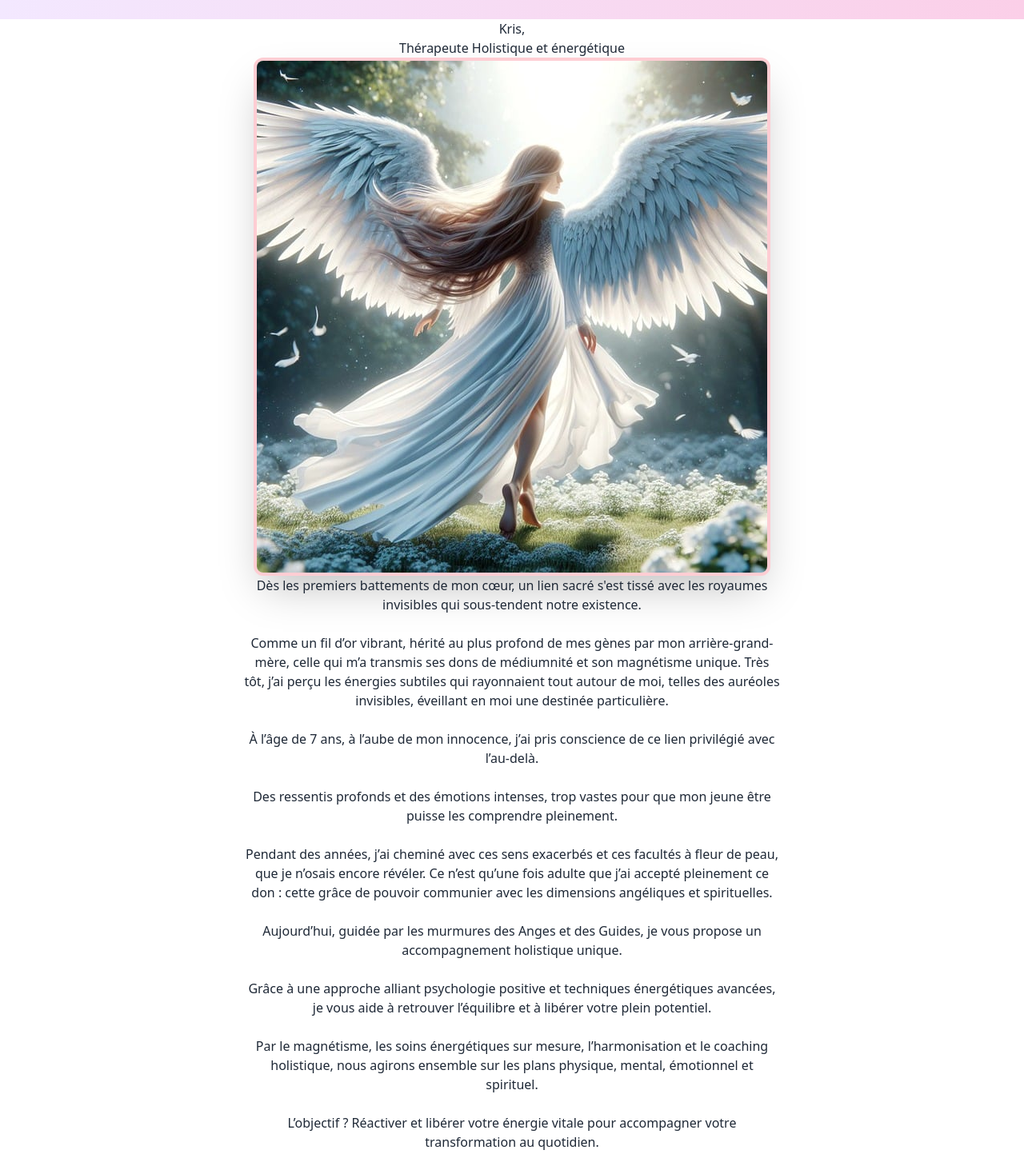
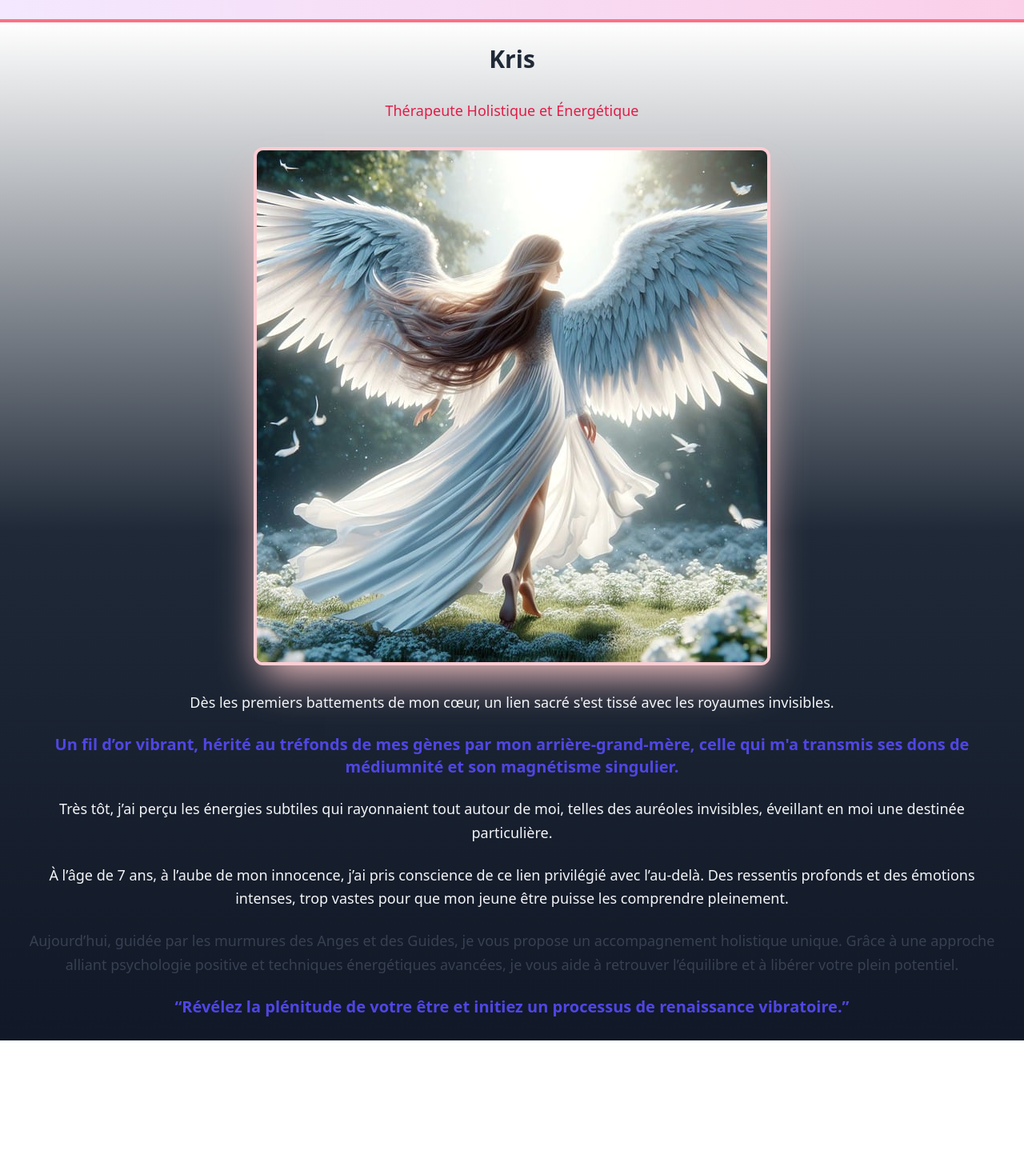
Before and after one commit to flowxt/Kris-React-newProject, a React (Vite) app: page / in a window 1280 px wide. Shown: the part 840-2308 px from the top of the page at 80% size. After the commit the page ends 2141 px from the top, so only its background shows below. Built offline with nearby package versions, Linux system fonts and the light colour scheme.

Commit message:
paragraphe ok

```diff
--- a/src/components/Presentation.jsx
+++ b/src/components/Presentation.jsx
@@ -1,32 +1,85 @@
-import React from 'react';
-import imageKris from '../images/car3.jpg';
+import React, { useEffect, useRef } from "react";
+import { gsap } from "gsap";
+import { ScrollTrigger } from "gsap/ScrollTrigger";
+import imageKris from "../images/car3.jpg";
+
+gsap.registerPlugin(ScrollTrigger);
 
 const Presentation = () => {
-    return (
-        <div className='flex flex-col items-center justify-center'>
-            <h2>Kris,</h2>
-                <p>Thérapeute Holistique et énergétique</p>
-<img src={imageKris} alt="Kris" className='border-4 border-rose-200 bg-white rounded-xl shadow-2xl' />
-<p className='text-center max-w-2xl'>Dès les premiers battements de mon cœur, un lien sacré s'est tissé avec les royaumes invisibles qui sous-tendent notre existence.<br /><br />
+  const containerRef = useRef(null);
 
-Comme un fil d’or vibrant, hérité au plus profond de mes gènes par mon arrière-grand-mère, celle qui m’a transmis ses dons de médiumnité et son magnétisme unique. Très tôt, j’ai perçu les énergies subtiles qui rayonnaient tout autour de moi, telles des auréoles invisibles, éveillant en moi une destinée particulière.<br /><br />
+  useEffect(() => {
+    const elements = containerRef.current.querySelectorAll(".fade-in");
 
-À l’âge de 7 ans, à l’aube de mon innocence, j’ai pris conscience de ce lien privilégié avec l’au-delà.<br /><br />
-Des ressentis profonds et des émotions intenses, trop vastes pour que mon jeune être puisse les comprendre pleinement.<br /><br />
+    // GSAP Animation pour chaque élément
+    gsap.fromTo(
+      elements,
+      { opacity: 0, y: 50 },
+      {
+        opacity: 1,
+        y: 0,
+        stagger: 0.2, // Animation en cascade
+        duration: 1,
+        ease: "power2.out",
+        scrollTrigger: {
+          trigger: containerRef.current,
+          start: "top 80%", // Commence lorsque le conteneur entre dans la vue
+        },
+      }
+    );
+  }, []);
 
-Pendant des années, j’ai cheminé avec ces sens exacerbés et ces facultés à fleur de peau, que je n’osais encore révéler. Ce n’est qu’une fois adulte que j’ai accepté pleinement ce don : cette grâce de pouvoir communier avec les dimensions angéliques et spirituelles.<br /><br />
+  return (
+    <div className="flex flex-col items-center justify-center pt-7 px-6 space-y-8 bg-gradient-to-t from-gray-900 via-gray-800 to-grey-700 border-t-4 border-rose-400">
+      {/* Titre et Image */}
+      <h2 className="text-3xl font-bold text-gray-800 fade-in">Kris</h2>
+      <p className="text-lg text-rose-600 fade-in">
+        Thérapeute Holistique et Énergétique
+      </p>
+      <img
+        src={imageKris}
+        alt="Kris"
+        className="border-4 border-rose-200 bg-white rounded-xl shadow-2xl shadow-red-200 fade-in"
+      />
 
-Aujourd’hui, guidée par les murmures des Anges et des Guides, je vous propose un accompagnement holistique unique.<br /><br />
-Grâce à une approche alliant psychologie positive et techniques énergétiques avancées, je vous aide à retrouver l’équilibre et à libérer votre plein potentiel.<br /><br />
-Par le magnétisme, les soins énergétiques sur mesure, l’harmonisation et le coaching holistique, nous agirons ensemble sur les plans physique, mental, émotionnel et spirituel.<br /><br />
-L’objectif ? Réactiver et libérer votre énergie vitale pour accompagner votre transformation au quotidien.<br /><br />
-
-Quelle que soit l’étape de votre cheminement, je suis là pour vous aider à révéler la plénitude de votre être.<br /><br />
-En ouvrant les portes de votre âme, nous initierons ensemble un processus de renaissance vibratoire. Chaque cellule de votre corps rayonnera alors d’une nouvelle lumière, apaisée et resplendissante.<br /><br />
-
-Avançons ensemble sur les sentiers sacrés de l’évolution, vers l’accomplissement de votre destinée la plus précieuse.</p>
-        </div>
-    );
+      {/* Contenu du Paragraphe */}
+      <div
+        className="fade-in-container space-y-6 text-justify"
+        ref={containerRef}
+      >
+        <p className="fade-in text-lg leading-relaxed  text-center text-gray-100">
+          Dès les premiers battements de mon cœur, un lien sacré s'est tissé
+          avec les royaumes invisibles.
+        </p>
+        <blockquote className="fade-in text-xl font-semibold text-indigo-600 text-center">
+          Un fil d’or vibrant, hérité au tréfonds de mes gènes par mon
+          arrière-grand-mère, celle qui m'a transmis ses dons de médiumnité et
+          son magnétisme singulier.
+        </blockquote>
+        <p className="text-gray-100 fade-in text-lg leading-relaxed  text-center">
+          Très tôt, j’ai perçu les énergies subtiles qui rayonnaient tout autour
+          de moi, telles des auréoles invisibles, éveillant en moi une destinée
+          particulière.
+        </p>
+        <p className="text-gray-100 fade-in text-lg leading-relaxed text-center">
+          À l’âge de 7 ans, à l’aube de mon innocence, j’ai pris conscience de
+          ce lien privilégié avec l’au-delà. Des ressentis profonds et des
+          émotions intenses, trop vastes pour que mon jeune être puisse les
+          comprendre pleinement.
+        </p>
+        <p className="text-gray-100 fade-in text-lg leading-relaxed text-gray-700 text-center">
+          Aujourd’hui, guidée par les murmures des Anges et des Guides, je vous
+          propose un accompagnement holistique unique. Grâce à une approche
+          alliant psychologie positive et techniques énergétiques avancées, je
+          vous aide à retrouver l’équilibre et à libérer votre plein potentiel.
+        </p>
+        <blockquote className="fade-in text-xl font-semibold text-indigo-600 pb-7 text-center">
+          “Révélez la plénitude de votre être et initiez un processus de
+          renaissance vibratoire.”
+        </blockquote>
+      </div>
+    </div>
+  );
 };
 
 export default Presentation;
```
